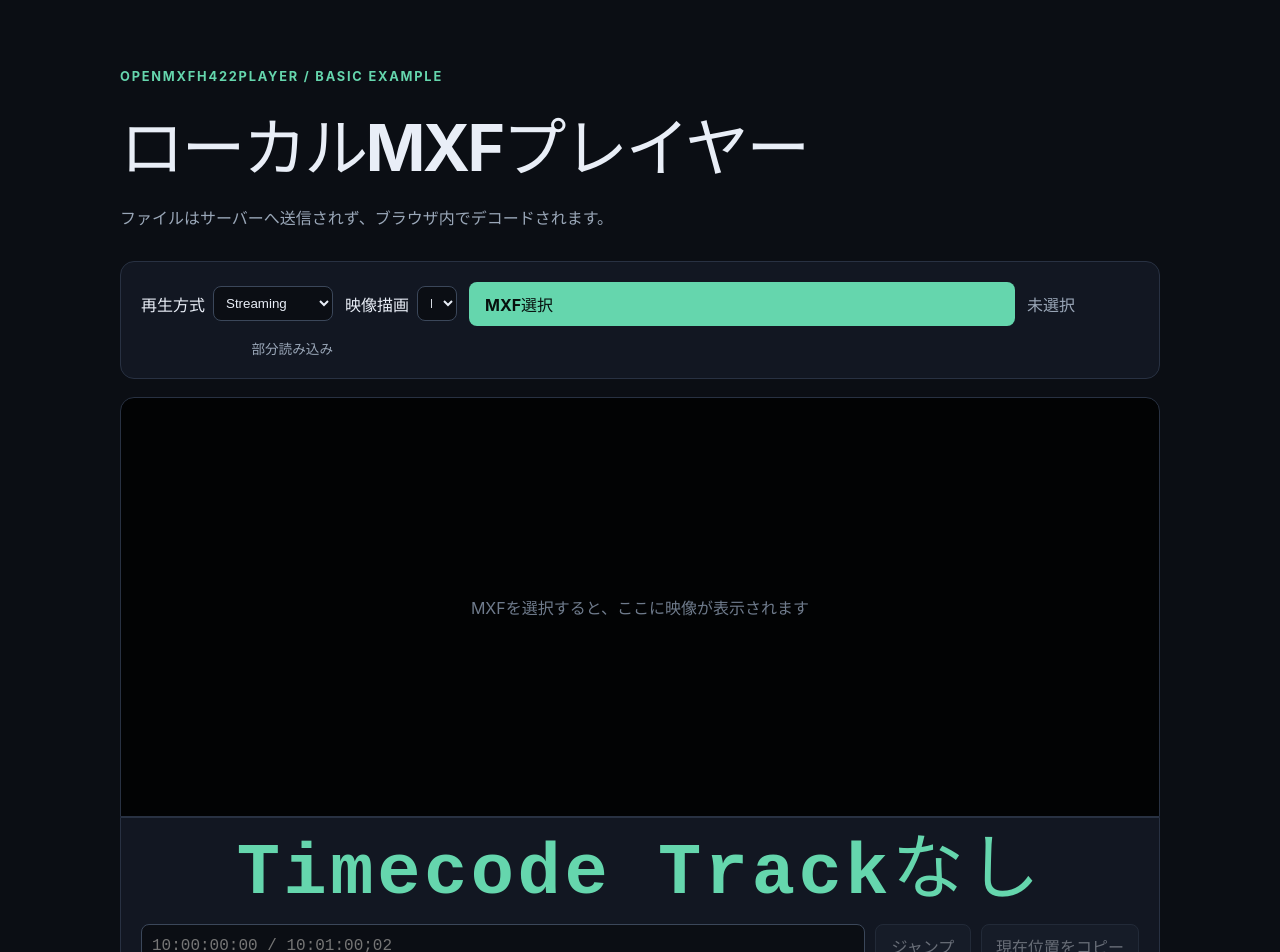
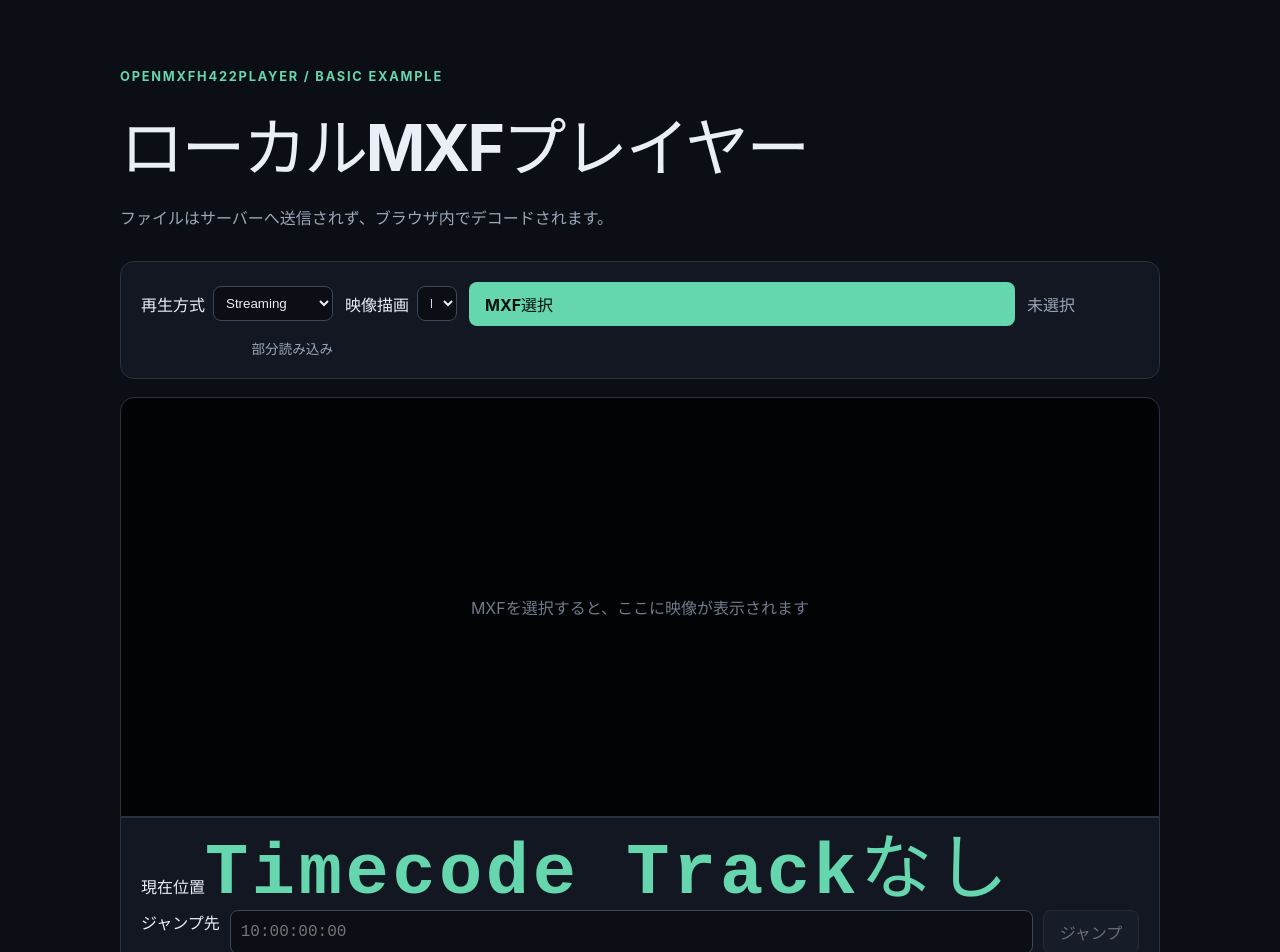
Before and after one commit to DaisukeTujita/OpenMxfH422Player, a React (Vite) app in the folder examples/basic-player/: page / in a window 1280 px wide. Shown: the top 952 px of the page. Built offline with nearby package versions, Linux system fonts and the light colour scheme.

Commit message:
Compact basic player controls

```diff
--- a/examples/basic-player/src/App.tsx
+++ b/examples/basic-player/src/App.tsx
@@ -150,11 +150,16 @@ export function App() {
       </section>
 
       <section className="panel controls" aria-label="Playback controls">
-        <div className="timecode-display">{timecode ?? "Timecode Trackなし"}</div>
-        <div className="timecode-jump">
-          <input aria-label="タイムコード" placeholder="10:00:00:00 / 10:01:00;02" value={timecodeInput} onChange={event=>{setTimecodeInput(event.target.value);setTimecodeError("");}} onKeyDown={event=>{if(event.key==="Enter")void jumpTimecode();}} />
-          <button type="button" disabled={!mediaInfo?.selectedTimecode} onClick={()=>void jumpTimecode()}>ジャンプ</button>
-          <button type="button" disabled={!timecode} onClick={()=>setTimecodeInput(timecode??"")}>現在位置をコピー</button>
+        <div className="timecode-row">
+          <div className="current-timecode">
+            <span className="control-label">現在位置</span>
+            <strong className="timecode-display">{timecode ?? "Timecode Trackなし"}</strong>
+          </div>
+          <div className="timecode-jump">
+            <label htmlFor="timecode-input" className="control-label">ジャンプ先</label>
+            <input id="timecode-input" aria-label="タイムコード" placeholder="10:00:00:00" value={timecodeInput} onChange={event=>{setTimecodeInput(event.target.value);setTimecodeError("");}} onKeyDown={event=>{if(event.key==="Enter")void jumpTimecode();}} />
+            <button type="button" disabled={!mediaInfo?.selectedTimecode} onClick={()=>void jumpTimecode()}>ジャンプ</button>
+          </div>
         </div>
         {timecodeError && <p className="timecode-error">{timecodeError}</p>}
         <div className="button-row">
```
